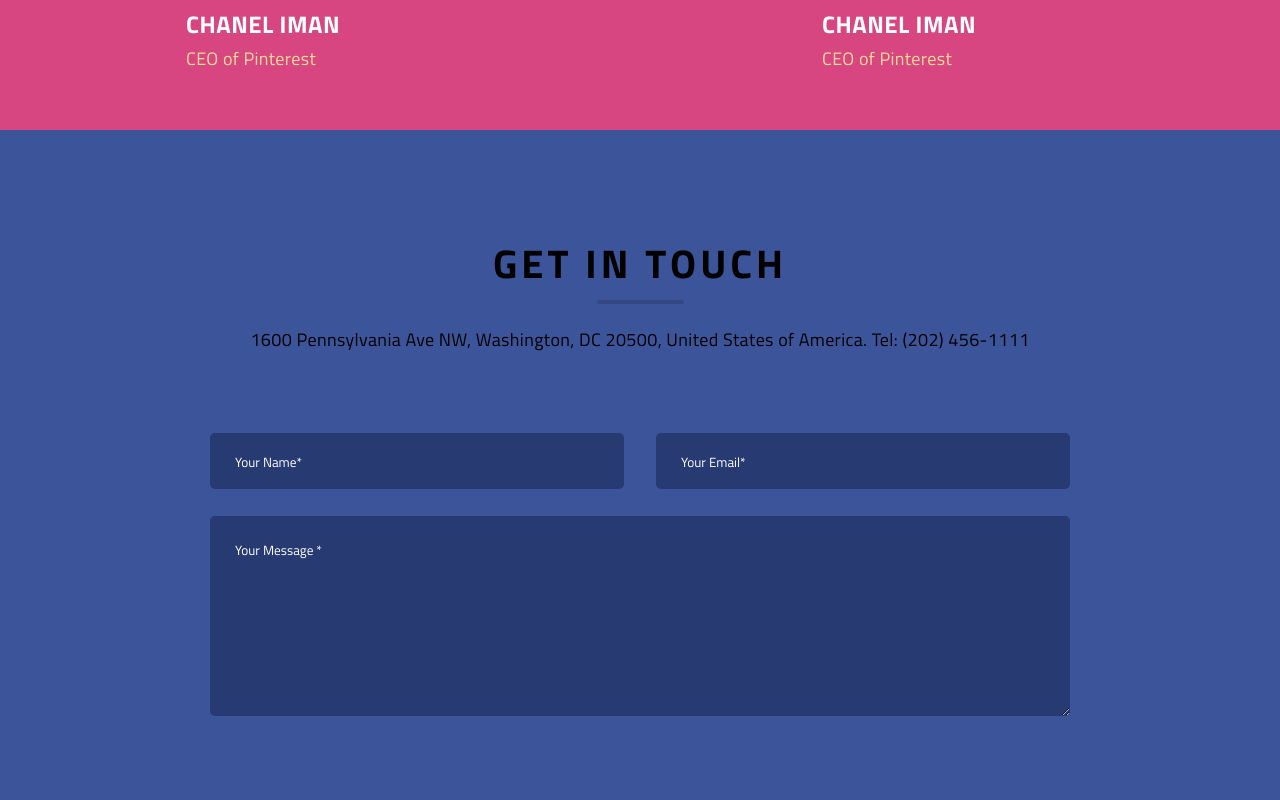
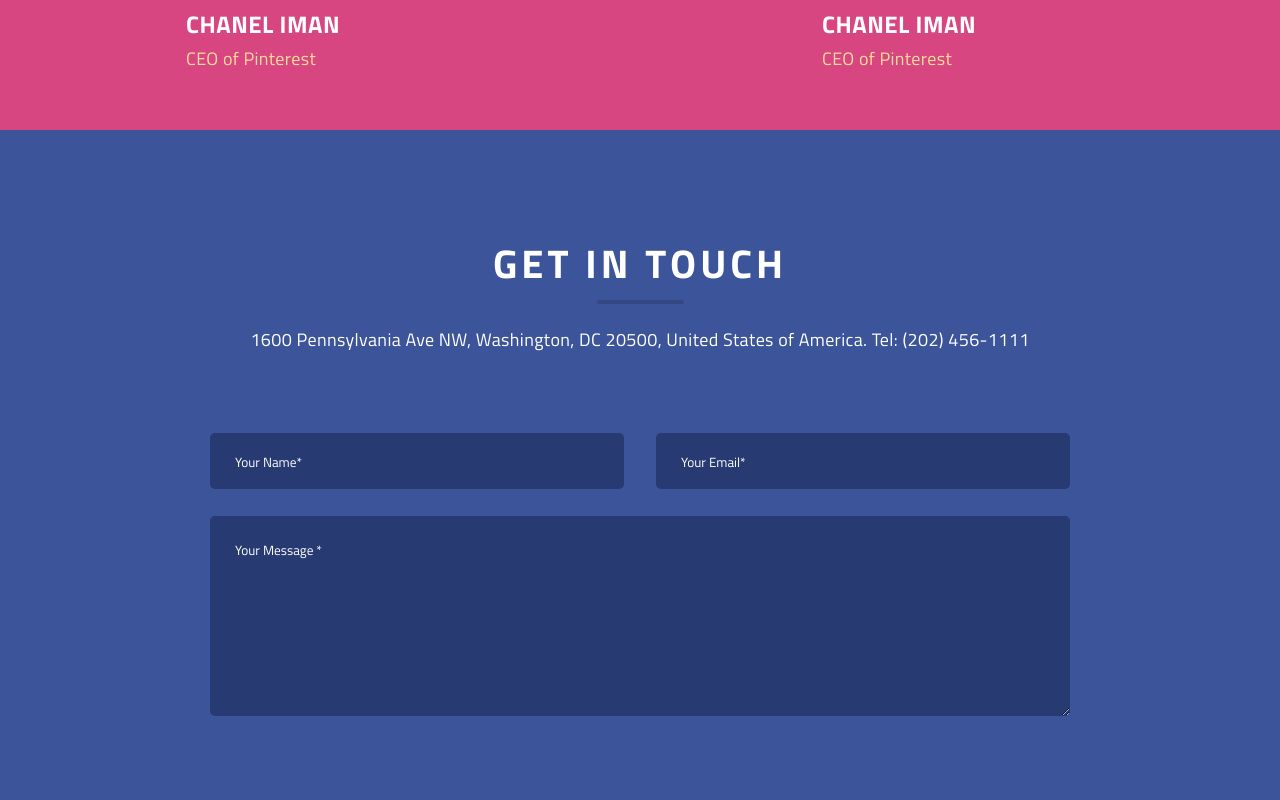
Before and after one commit to Ulia-lab/Sigma, a plain HTML site: page Maket2/Maket/index.html in a window 1280 px wide. Shown: the part 5100-5900 px from the top of the page. Drawn offline with Linux system fonts and the light colour scheme.

Commit message:
LATEST CHANGES

```diff
--- a/Maket2/Maket/style.css
+++ b/Maket2/Maket/style.css
@@ -451,6 +451,7 @@ h1.title {
     min-height: 870px;
     background-color: #3c5499;
     height: 819px;
+    color: #ffffff;
 }
 .touch__name{
 
@@ -503,8 +504,6 @@ h1.title {
 }
 .touch__button:hover{
     box-shadow: 0 0 3px 3px #299ec4;
-
-}
 }
 /* footer */
 .footer {
```
